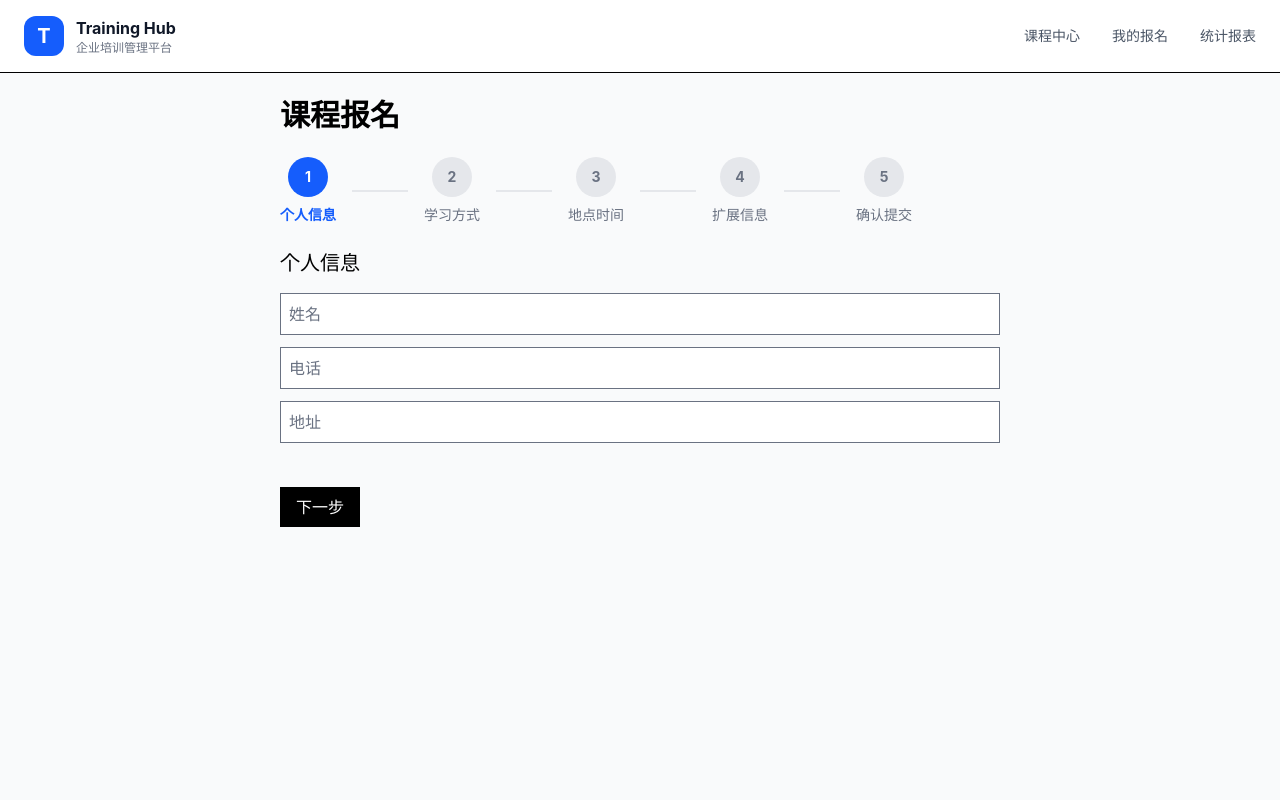
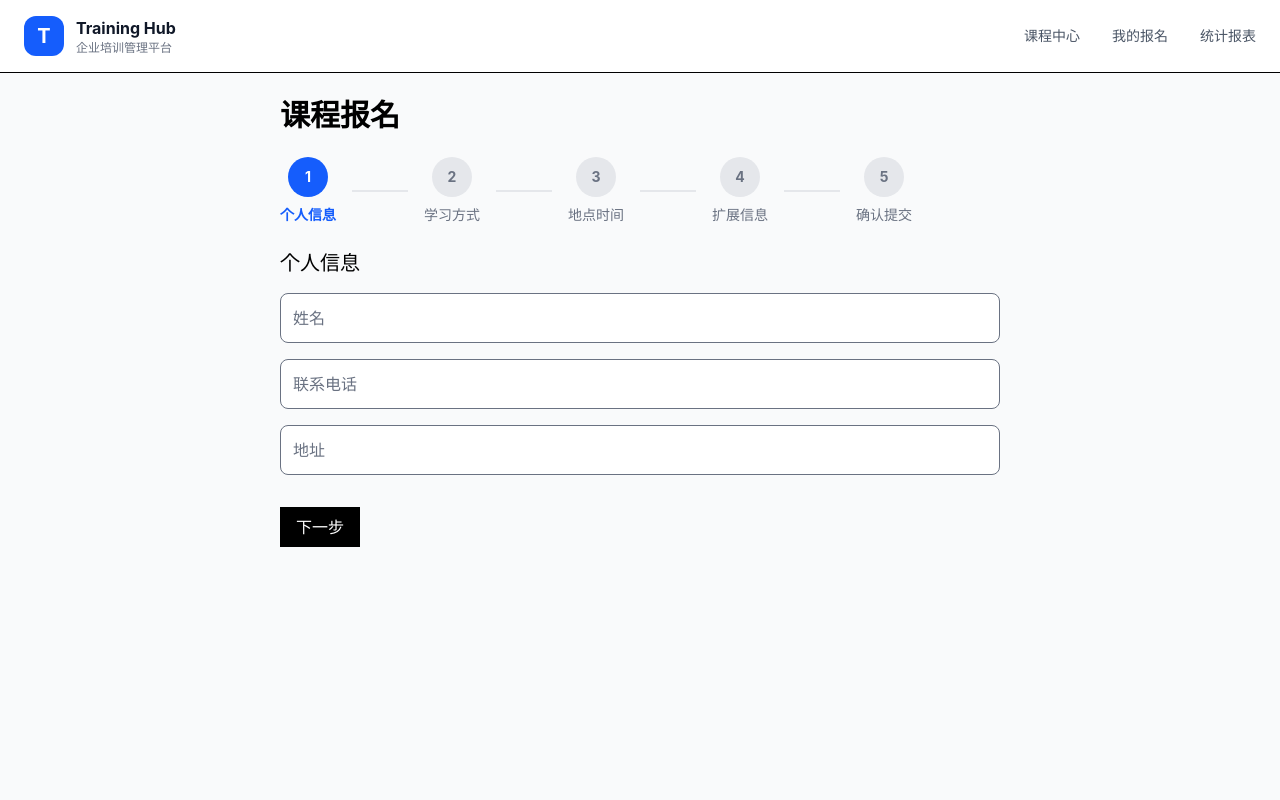
Before and after one commit to kuige/training-system, a SvelteKit app: page /apply/1 in a window 1280 px wide. Shown: the top 800 px of the page. Built offline with nearby package versions, Linux system fonts and the light colour scheme.

Commit message:
重构用户信息表单

```diff
--- /dev/null
+++ b/src/lib/components/application/UserForm.svelte
@@ -0,0 +1,15 @@
+<script lang="ts">
+	import type { UserInfo } from '$lib/types/application';
+
+	interface Props {
+		user: UserInfo;
+	}
+
+	let { user }: Props = $props();
+</script>
+
+<div class="space-y-4">
+	<input class="w-full rounded-lg border p-3" placeholder="姓名" bind:value={user.name} />
+	<input class="w-full rounded-lg border p-3" placeholder="联系电话" bind:value={user.phone} />
+	<input class="w-full rounded-lg border p-3" placeholder="地址" bind:value={user.address} />
+</div>
--- a/src/routes/apply/[courseId]/+page.svelte
+++ b/src/routes/apply/[courseId]/+page.svelte
@@ -4,6 +4,7 @@
 	import { locations } from '$lib/mock/location';
   import { modeText } from '$lib/utils/textMapping';
 	import Stepper from '$lib/components/application/Stepper.svelte';
+	import UserForm from '$lib/components/application/UserForm.svelte';
 
 	const steps = [
 		{ label:'个人信息' },
@@ -41,13 +42,7 @@
 	<div class="mb-6"></div>
 	{#if step === 1}
 		<h2 class="mb-4 text-xl">个人信息</h2>
-		<input class="mb-3 w-full border p-2" placeholder="姓名" bind:value={application.user.name} />
-		<input class="mb-3 w-full border p-2" placeholder="电话" bind:value={application.user.phone} />
-		<input
-			class="mb-3 w-full border p-2"
-			placeholder="地址"
-			bind:value={application.user.address}
-		/>
+		<UserForm user={application.user} />
 	{/if}
 
 	{#if step === 2}
```
